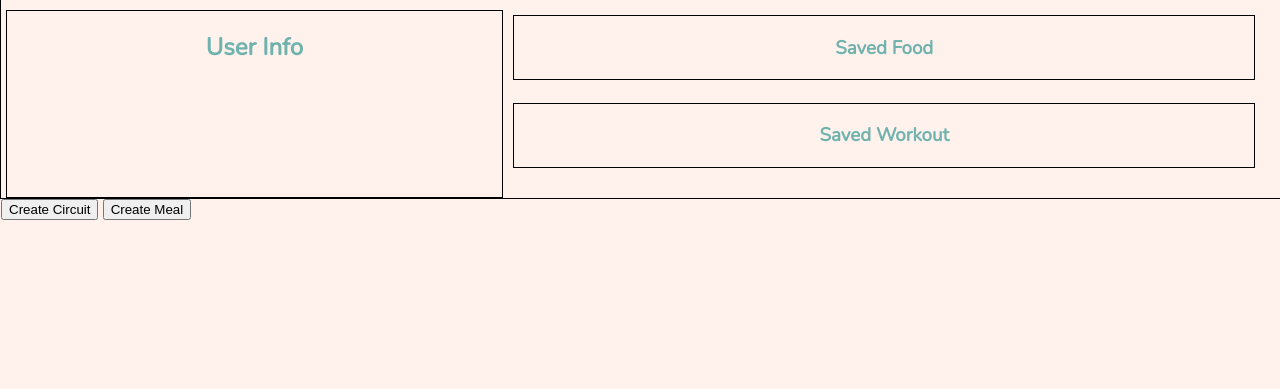
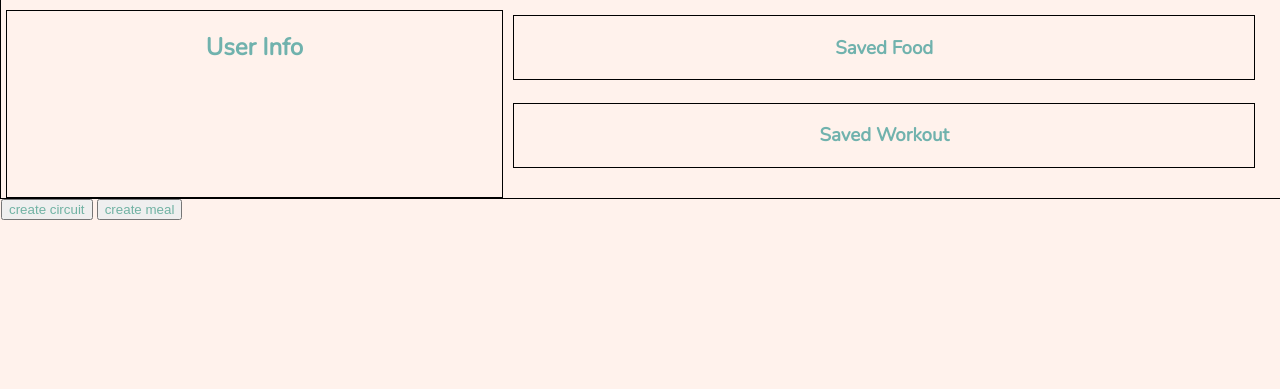
Before and after one commit to gabe-ng/suite-health, a Django app: a page that uses fitness_app_project/fitness_app/templates/fitness_app/dashboard.html in a window 1280 px wide. Shown: the part 84-473 px from the top of the page. Run offline with Django 3.2, Linux system fonts and the light colour scheme.

Commit message:
next is create

```diff
--- a/fitness_app_project/fitness_app/templates/fitness_app/dashboard.html
+++ b/fitness_app_project/fitness_app/templates/fitness_app/dashboard.html
@@ -6,8 +6,8 @@
       <h2>User Info</h2>
     </div>
     <div class="createBtns">
-      <button class="create">Create Circuit</button>
-      <button class="create">Create Meal</button>
+      <button id="createCircuit"><a href="{% url 'circuits' %}">create circuit</a></button>
+      <button id="createMeal"><a href="{% url 'meals' %}">create meal</a></button>
     </div>
   </div>
 
@@ -20,20 +20,5 @@
     </div>
   </div>
 
-  <div id="idModal" class="modal fade bd-example-modal-lg" tabindex="-1" role="dialog" aria-labelledby="myLargeModalLabel" aria-hidden="true">
-    <div class="modal-dialog modal-lg">
-      <div class="modal-content">
-        <form class="mealCreate">
-          {% csrf_token %} {{ form.as_p}}
-          <input class="saveForm" type="submit" value="Submit">Create Meal</input>
-        </form>
-        <form class="circuitCreate">
-          {% csrf_token %} {{ form.as_p}}
-          <input class="saveForm" type="submit" value="Submit">Create Circuit</input>
-        </form>
-      </div>
-    </div>
-  </div>
-
 </div>
 {% endblock %}
```
Also changed, not shown: fitness_app_project/fitness_app/static/js/login.js (deleted, +0 -8 lines).
